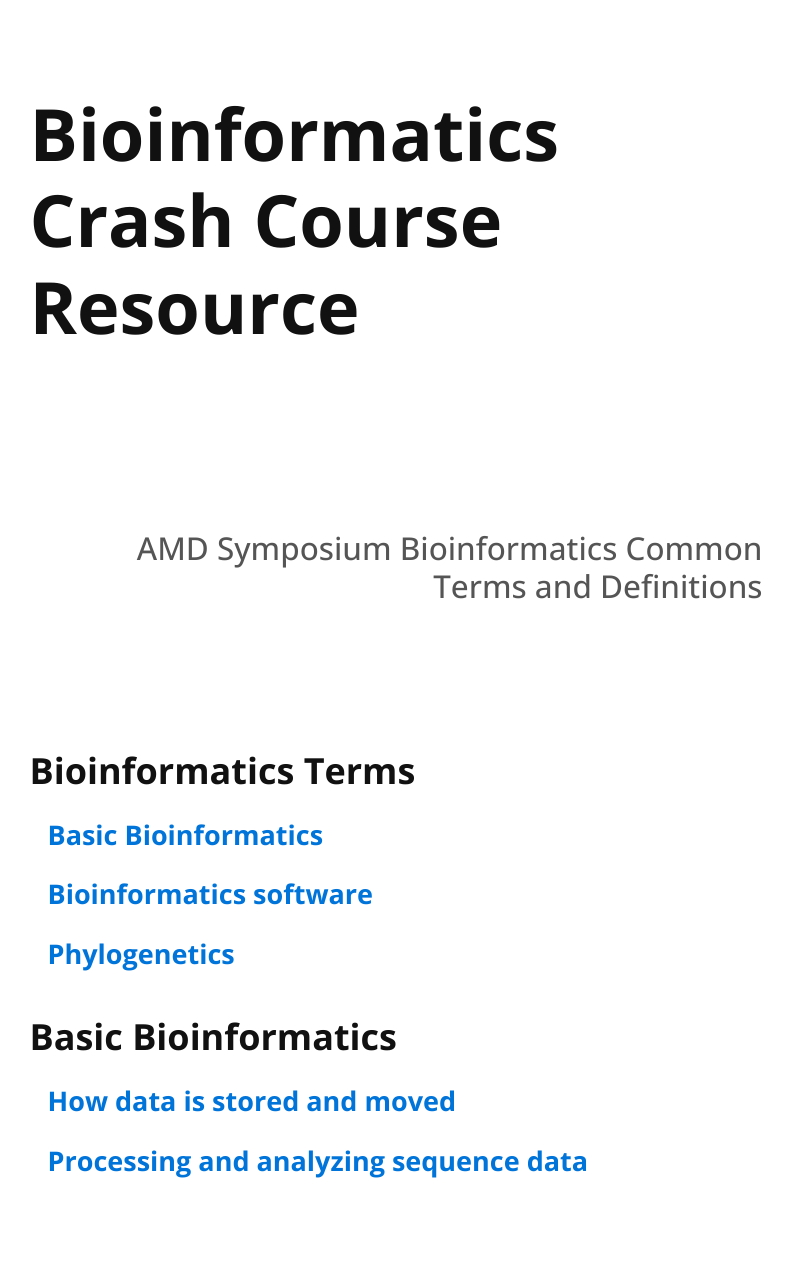
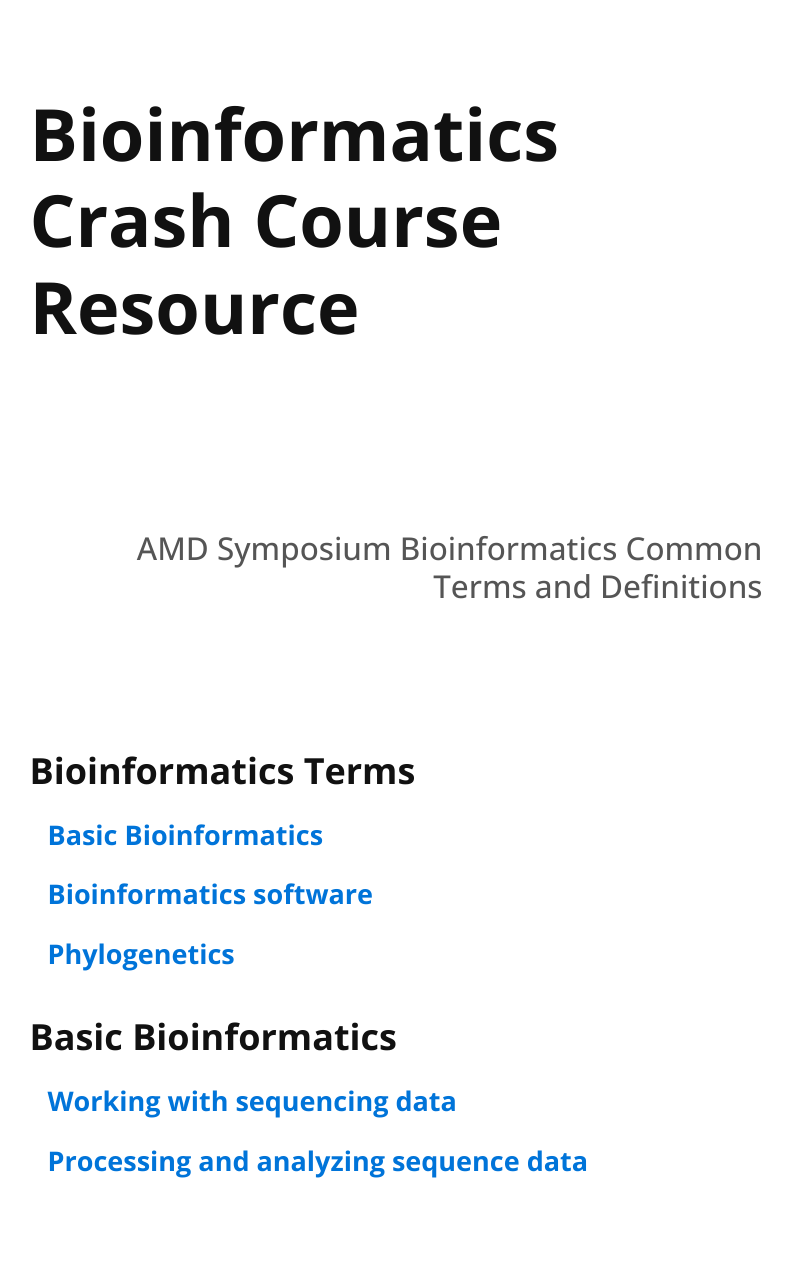
Before and after one commit to StaPH-B/midwest-region, a Jekyll site: the page built from index.md, in a window 1280 px wide. Shown: the whole page, without its empty margins (262-1054 px from the left). Built offline with Jekyll 4.4.1, drawn with Linux system fonts in a browser that asks for light colours; nearby versions of some CDN libraries; our own code applies the rules of GitHub Pages for plain Markdown files.

Commit message:
change title of data overview

```diff
--- a/index.md
+++ b/index.md
@@ -11,5 +11,5 @@ layout: default
 #### [Phylogenetics](https://amd-midwest.github.io/bioinfo_course/phylo.html)
 
 ### Basic Bioinformatics
-#### [How data is stored and moved](https://amd-midwest.github.io/bioinfo_course/data.html)
+#### [Working with sequencing data](https://amd-midwest.github.io/bioinfo_course/data.html)
 #### [Processing and analyzing sequence data](https://amd-midwest.github.io/bioinfo_course/analysis.html)
```
